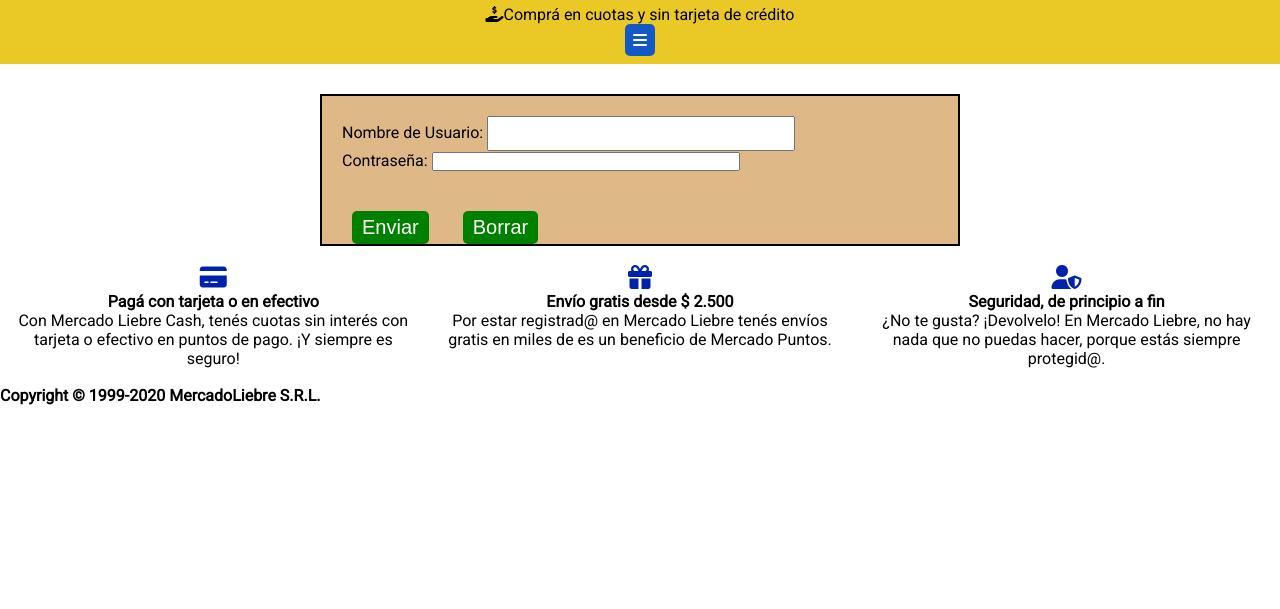
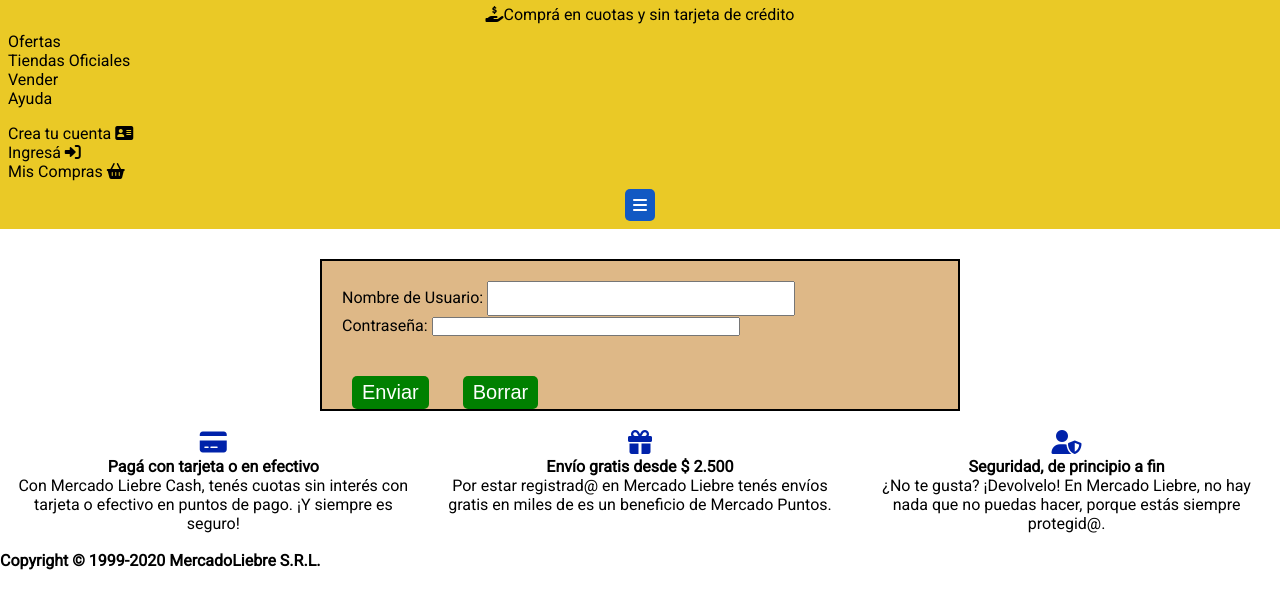
Before and after one commit to IPardo1/friendly-potato, a website: page views/login.html in a window 1280 px wide. Shown: the part 175-784 px from the top of the page. Drawn offline with Linux system fonts and the light colour scheme.

Commit message:
modifique estilos

```diff
--- a/public/css/styles.css
+++ b/public/css/styles.css
@@ -297,6 +297,9 @@
         width: 100%;
         margin-top: 10px;
     }
+    .hide{
+        display: block;
+    }
 
 
 
```
Also changed, not shown: views/home.html (+1 -1 lines).
